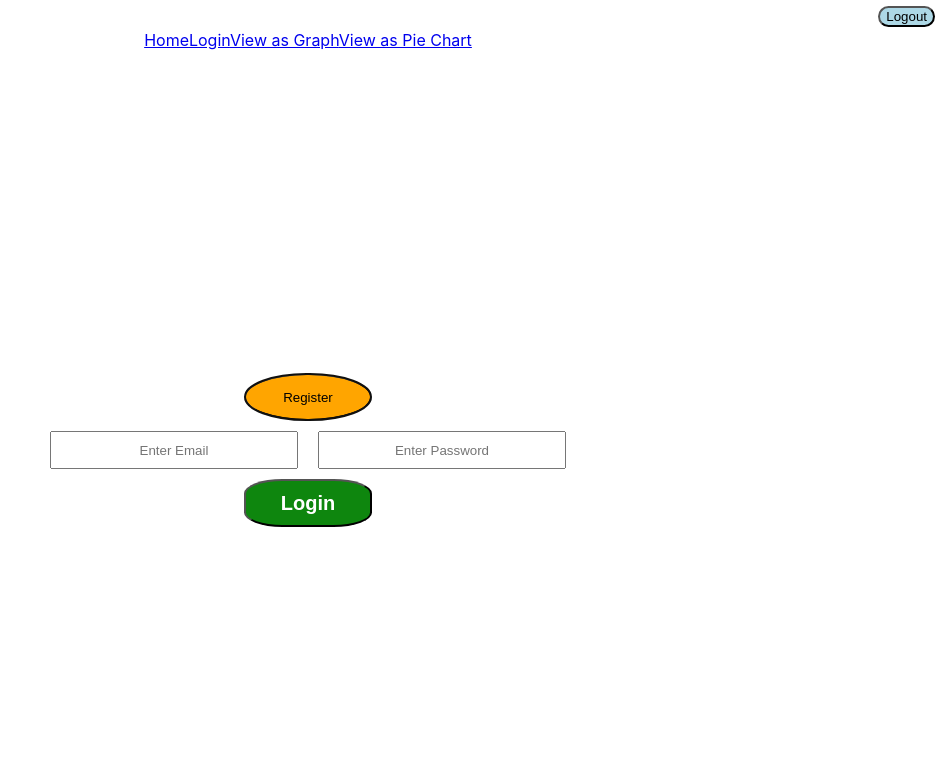
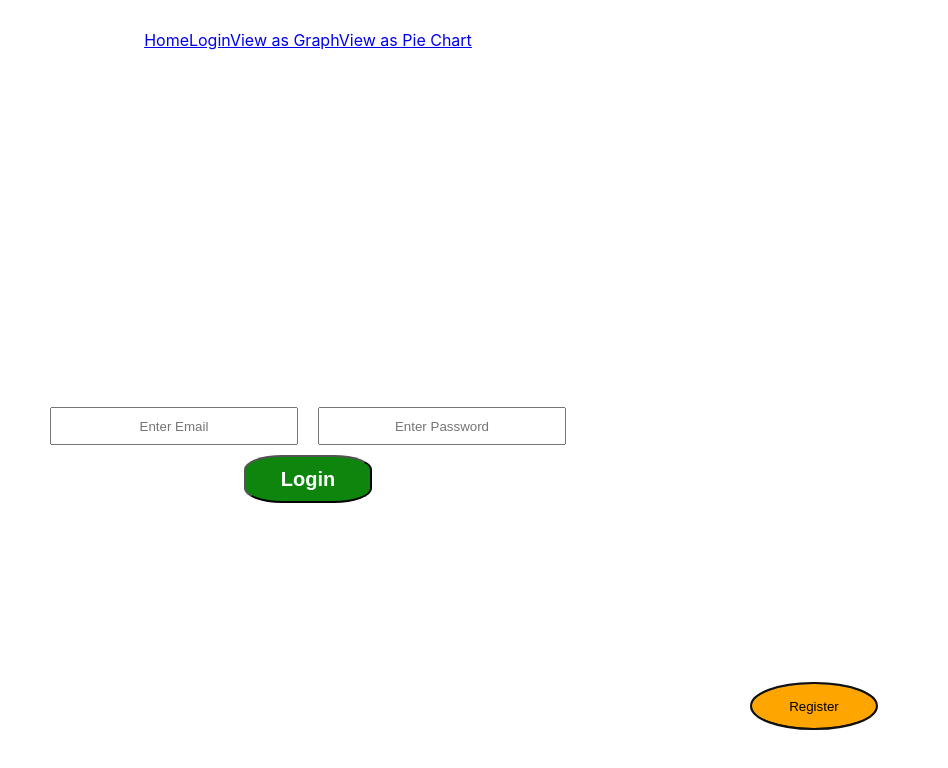
Before and after one commit to Dozr13/interview-sample, a React (Create React App) app: page /#/login in a window 1280 px wide. Shown: the top 768 px of the page, without its empty margins (332-1280 px from the left). Built offline with nearby package versions, Linux system fonts and the light colour scheme; what redux-promise-middleware would draw is missing.

Commit message:
Register is working and fixed a little syntax

```diff
--- a/src/Components/Auth/Login.css
+++ b/src/Components/Auth/Login.css
@@ -32,7 +32,10 @@
 
 #register-btn{
   display: flex;
-
+  position: absolute;
+  bottom: 0;
+  right: 0;
+  margin: 70px;
 }
 
 .register-style{
@@ -42,5 +45,4 @@
   top: 0;
   border-radius: 50%;
   background-color: orange;
-
 }
--- a/src/Components/Auth/Login.js
+++ b/src/Components/Auth/Login.js
@@ -18,13 +18,8 @@ const handleLogin = () => {
 
   return (
     <div>
+      <form id='login-container'>
 
-      <form id='login-container'>
-        <section id='register-btn'>
-          <Link to='/register' >
-            <button autoFocus className='register-style' type='button'>Register</button>
-          </Link>
-        </section>
         <section>
           <input
             className='entry-text'
@@ -33,7 +28,7 @@ const handleLogin = () => {
             placeholder='Enter Email'
             value={email}
             onChange={(e) => setEmail(e.target.value)}
-            />
+          />
           <input
             className='entry-text'
             type='password'
@@ -41,11 +36,27 @@ const handleLogin = () => {
             placeholder='Enter Password'
             value={password}
             onChange={(e) => setPassword(e.target.value)}
-            />
+          />
         </section>
 
         <section id='login-btn'>
-          <button className='login-style' type='submit' onClick={handleLogin}>Login</button>
+          <button
+            className='login-style'
+            type='submit'
+            onClick={handleLogin}>
+              Login
+          </button>
+        </section>
+
+        <section id='register-btn'>
+          <Link to='/register' >
+            <button
+              autoFocus
+              className='register-style'
+              type='button'>
+                Register
+            </button>
+          </Link>
         </section>
 
 
--- a/src/Components/Auth/Register.js
+++ b/src/Components/Auth/Register.js
@@ -1,5 +1,5 @@
-import React, {useState} from 'react'
-import axios from 'axios'
+import React, {useState, useContext} from 'react'
+import {AuthContext} from '../../Context/AuthContext'
 
 function Register() {
   const [email, setEmail] = useState('')
@@ -7,16 +7,15 @@ function Register() {
   const [lastName, setLast] = useState('')
   const [password, setPassword] = useState('')
   const [profilePic, setPic] = useState('')
+  const userAuth = useContext(AuthContext)
 
   const register = () => {
-    axios.post('/api/auth/register', {email, password}).then(({data}) => {
-      console.log(data)
-      setEmail('')
-      setFirst('')
-      setLast('')
-      setPassword('')
-      setPic('')
-    })
+    userAuth.register(email, firstName, lastName, password, profilePic)
+    setEmail('')
+    setFirst('')
+    setLast('')
+    setPassword('')
+    setPic('')
   }
 
   return (
--- a/src/Components/Header/Header.css
+++ b/src/Components/Header/Header.css
@@ -7,11 +7,12 @@
   position: absolute;
   top: 0;
   right: 0;
-  margin: 13px;
-  margin-top: 5px;
+  margin: 30px;
 }
 
 .logout-style{
+  height: 40px;
+  width: 70px;
   background-color: lightblue;
   border-radius: 13px;
 }
--- a/src/Components/Header/Header.js
+++ b/src/Components/Header/Header.js
@@ -7,8 +7,9 @@ function Header(props) {
 
   const userAuth = useContext(AuthContext)
 
-const handleLogout = () => {
-  userAuth.logout()
+
+  const handleLogout = () => {
+    userAuth.logout()
 }
 
 
@@ -21,9 +22,16 @@ const handleLogout = () => {
         <Link to="pie">View as Pie Chart</Link>
       </nav>
 
+      {userAuth.user &&
       <section id='logout-btn'>
-          <button className='logout-style' type='submit' onClick={handleLogout}>Logout</button>
-        </section>
+          <button
+            className='logout-style'
+            type='submit'
+            onClick={handleLogout}>
+              Logout
+          </button>
+      </section>
+      }
     </div>
   )
 }
--- a/src/Components/Home/Home.js
+++ b/src/Components/Home/Home.js
@@ -1,18 +1,18 @@
 import React, {useContext, useEffect} from 'react'
-import {useHistory} from 'react-router-dom'
+// import {useHistory} from 'react-router-dom'
 import {AuthContext} from '../../Context/AuthContext'
 import axios from 'axios'
 
 function Home() {
 const userAuth = useContext(AuthContext)
-const {push} = useHistory()
+// const {push} = useHistory()
 // console.log(userAuth)
 useEffect(() => {
   if(!userAuth.user){
     axios.get('/api/auth/me').then(({data}) => {
       userAuth.setUser(data)
-    }).catch(err => push('/login'))}
-}, [push, userAuth, userAuth.user])
+    }).catch(err => (err))}
+}, [])
 
 
   return (
--- a/src/Components/Views/Graph.js
+++ b/src/Components/Views/Graph.js
@@ -1,18 +1,20 @@
 import React, {useContext, useEffect} from 'react'
-import {useHistory} from 'react-router-dom'
+// import {useHistory} from 'react-router-dom'
 import {AuthContext} from '../../Context/AuthContext'
 import axios from 'axios'
 
 function Graph() {
   const userAuth = useContext(AuthContext)
-  const {push} = useHistory()
+  // const {push} = useHistory()
 
   useEffect(() => {
     if(!userAuth.user){
       axios.get('/api/auth/me').then(({data}) => {
         userAuth.setUser(data)
-      }).catch(err => push('/login'))}
-  }, [push, userAuth, userAuth.user])
+      }).catch(err => console.log(err))}
+      // }).catch(err => push('/login'))}
+  }, [])
+  // }, [push, userAuth, userAuth.user])
   return (
     <div>
       This is the Graph Component! Bound to include Chart.js
--- a/src/Components/Views/Pie.js
+++ b/src/Components/Views/Pie.js
@@ -1,18 +1,20 @@
 import React, {useContext, useEffect} from 'react'
-import {useHistory} from 'react-router-dom'
+// import {useHistory} from 'react-router-dom'
 import {AuthContext} from '../../Context/AuthContext'
 import axios from 'axios'
 
 function Pie() {
     const userAuth = useContext(AuthContext)
-    const {push} = useHistory()
+    // const {push} = useHistory()
 
   useEffect(() => {
     if(!userAuth.user){
       axios.get('/api/auth/me').then(({data}) => {
         userAuth.setUser(data)
-      }).catch(err => push('/login'))}
-    }, [push, userAuth, userAuth.user])
+      }).catch(err => console.log(err))}
+      // }).catch(err => push('/login'))}
+    }, [])
+    // }, [push, userAuth, userAuth.user])
 
       return (
     <div>
--- a/src/Context/AuthContext.js
+++ b/src/Context/AuthContext.js
@@ -16,8 +16,7 @@ export const AuthProvider = (props) => {
   }
 
   const logout = () => {
-    axios.post('/api/auth/logout').then((
-      {data}) => {
+    axios.post('/api/auth/logout').then(({data}) => {
         setUser(null)
         push('/login')
       }
@@ -26,6 +25,7 @@ export const AuthProvider = (props) => {
 
   const register = (email, firstName, lastName, password, profilePic) => {
     axios.post('/api/auth/register', {email, firstName, lastName, password, profilePic}).then(({data}) => {
+      console.log(data)
       setUser(data)
       push('/')
     })
```
Also changed, not shown: 2 other files (tests, documents, lock files or other folders).
